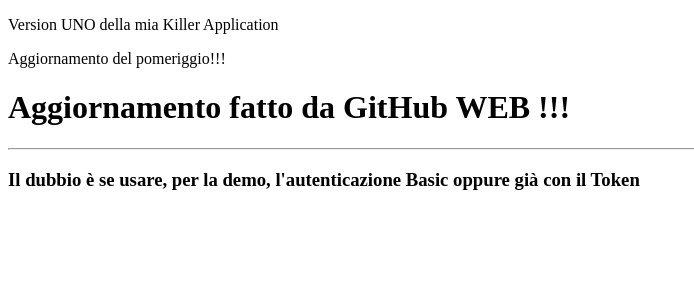
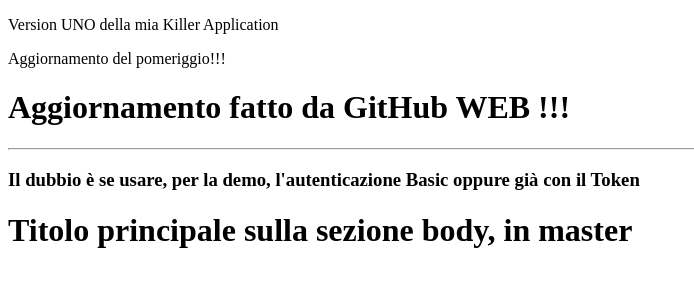
Before and after one commit to claudioorlandi/SimpleGitProject, a plain HTML site: page index.html in a window 1280 px wide. Shown: the whole page, without its empty margins (0-694 px from the left). Drawn offline with Linux system fonts and the light colour scheme.

Commit message:
Aggiunta tag H1, body

```diff
--- a/index.html
+++ b/index.html
@@ -11,5 +11,6 @@
     <h1>Aggiornamento fatto da GitHub WEB !!!</h1>
     <hr>
     <h3>Il dubbio è se usare, per la demo, l'autenticazione Basic oppure già con il Token</h3>
+    <h1>Titolo principale sulla sezione body, in master</h1>
 </body>
 </html>
```
